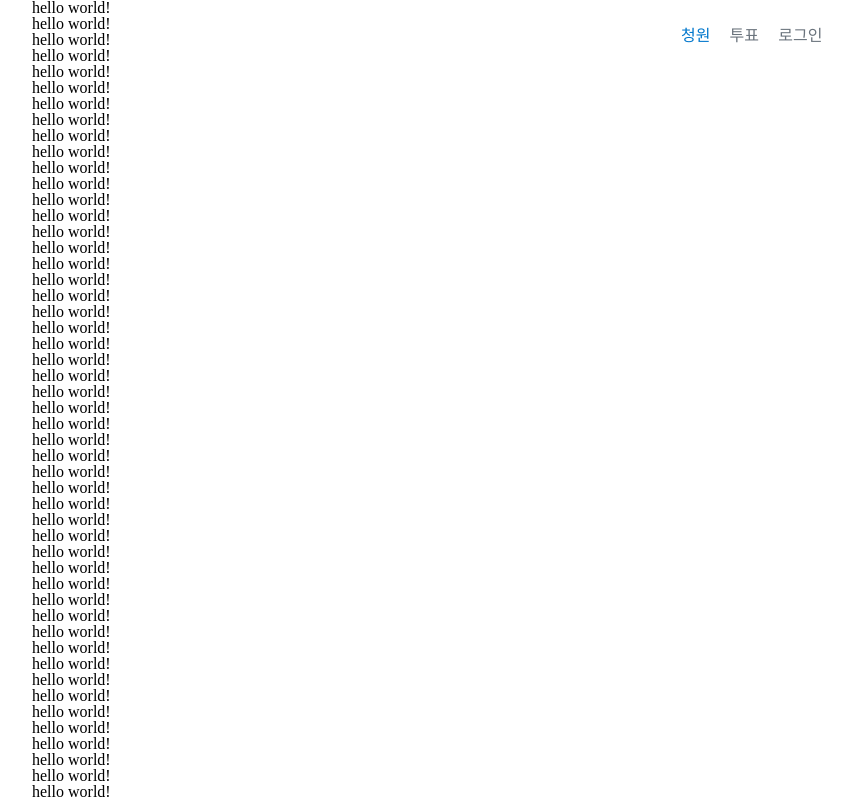
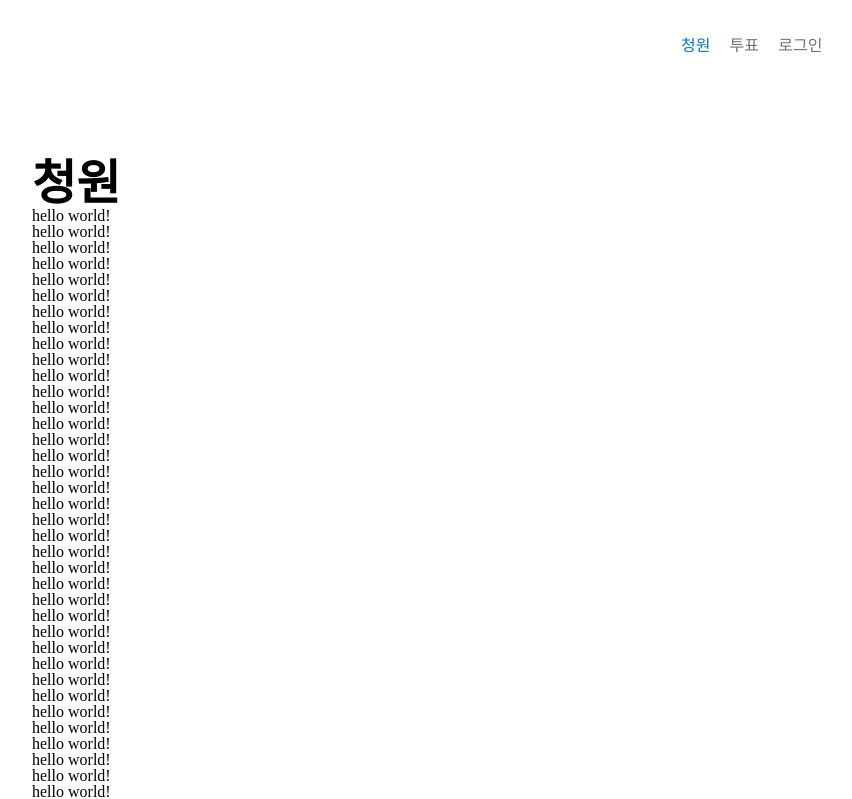
Before and after one commit to CBNU-CMI/cbnu_ulrim, a React (Create React App) app: page /petition in a window 1280 px wide. Shown: the top 799 px of the page, without its empty margins (192-1044 px from the left). Built offline with nearby package versions, Linux system fonts and the light colour scheme.

Commit message:
[#8] markup: IntersectionObserver 비율 수정, navigation 크기 수정

```diff
--- a/src/components/Global/Navigation/Navigation.module.scss
+++ b/src/components/Global/Navigation/Navigation.module.scss
@@ -3,7 +3,7 @@
 .box {
   position: fixed;
   width: 65%;
-  height: 40px;
+  height: 60px;
   top: 1rem;
   display: flex;
   align-items: center;
--- a/src/pages/PetitionPage/PetitionPage.module.scss
+++ b/src/pages/PetitionPage/PetitionPage.module.scss
@@ -2,4 +2,8 @@
   width: 65%;
   margin: 0 auto;
   position: relative;
+  h1 {
+    margin-top: 10rem;
+    font-size: 3rem;
+  }
 }
--- a/src/pages/PetitionPage/PetitionPage.tsx
+++ b/src/pages/PetitionPage/PetitionPage.tsx
@@ -22,21 +22,21 @@ function PetitionPage() {
     });
   };
   const observer = new IntersectionObserver(callback, {
-    rootMargin: '100px 100px',
+    rootMargin: '-100px -100px',
   });
 
   useEffect(() => {
-    observer.observe(document.querySelector<any>('.fake'));
+    observer.observe(document.querySelector<any>('h1'));
   }, []);
 
   return (
     <div className={cx('main-layout')}>
-      <div className="fake" />
       {downState ? (
         <Navigation className="down" />
       ) : (
         <Navigation className="" />
       )}
+      <h1 className="title">청원</h1>
       <Switch>
         <Route path="/petition" component={PetitionList} />
       </Switch>
```
